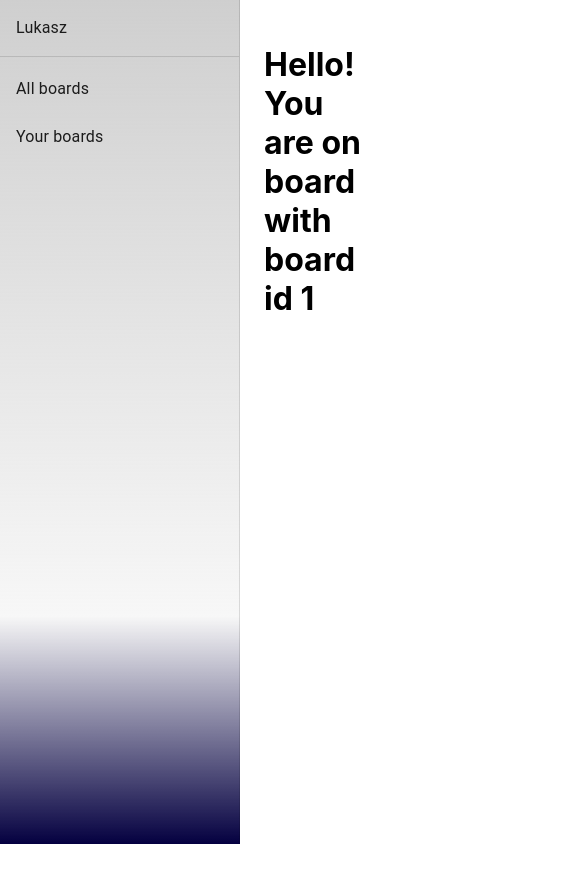
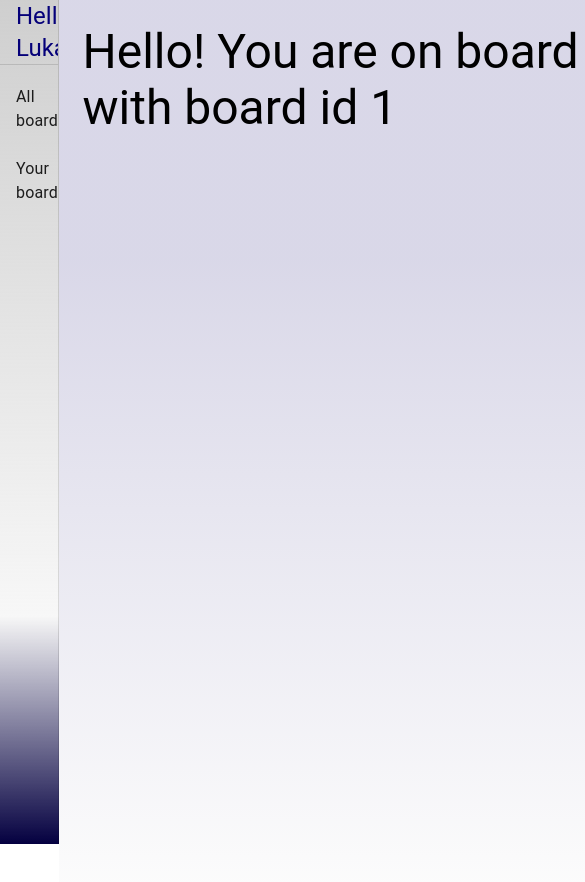
Before and after one commit to Kameal22/trello-inspired-app, a React (Create React App) app: page /boards/1 in a window 390 px wide. Shown: the top 882 px of the page, 585 px wide, since content can reach past the window. Before the commit the page ends 844 px from the top, so only its background shows below. Built offline with nearby package versions, Linux system fonts and the light colour scheme.

Commit message:
Added DialogForm for adding new boards, made sidebar responsive

```diff
--- /dev/null
+++ b/src/components/BoarFormDialog/BoardFormDialog.js
@@ -0,0 +1,54 @@
+import React from 'react';
+import {Box, Button, Dialog, DialogActions, DialogContent, DialogTitle, TextField} from "@mui/material";
+import useInputState from "../../hooks/useInputState";
+
+const BoardFormDialog = ({open, toggleDialog, addNewBoard}) => {
+    const [name, updateName, resetName] = useInputState("");
+    const [description, updateDescription, resetDescription] = useInputState("");
+
+    const closeDialog = () => {
+        resetName();
+        resetDescription();
+        toggleDialog();
+    }
+
+    //TODO: handle getting response if board was successfully added
+    const handleAddNewBoard = () => {
+        addNewBoard(name, description);
+        closeDialog();
+    }
+
+    return (
+        <Dialog open={open} onClose={closeDialog}>
+            <DialogTitle>
+                Add new board
+            </DialogTitle>
+            <DialogContent>
+                <Box component="form">
+                    <TextField id="title"
+                               label="Board name"
+                               value={name}
+                               onChange={updateName}
+                               variant="outlined"
+                               fullWidth
+                               autoComplete="off"
+                               margin="normal"
+                               autoFocus/>
+                    <TextField id="description"
+                               label="Description"
+                               value={description}
+                               onChange={updateDescription}
+                               multiline fullWidth
+                               autoComplete="off"
+                               margin="normal" rows={2}/>
+                </Box>
+            </DialogContent>
+            <DialogActions>
+                <Button variant="outlined" onClick={closeDialog}>Cancel</Button>
+                <Button variant="outlined" onClick={handleAddNewBoard}>Add</Button>
+            </DialogActions>
+        </Dialog>
+    );
+};
+
+export default BoardFormDialog;
--- a/src/components/Board/Board.js
+++ b/src/components/Board/Board.js
@@ -1,9 +1,19 @@
 import React from 'react';
+import {Box, List, ListItem, Typography} from "@mui/material";
 
 const Board = ({boardId}) => {
     return (
-        <div>
-            <h1>Hello! You are on board with board id {boardId}</h1>
+        <div style={{height: '100vh', margin: 0, padding: 0}}>
+            <Typography variant="h3">Hello! You are on board with board id {boardId}</Typography>
+            <Box>
+                <List style={{overflow: "auto"}}>
+                    <ListItem>
+                        <div style={{width: '500px', backgroundColor: "blue"}}>
+
+                        </div>
+                    </ListItem>
+                </List>
+            </Box>
         </div>
     );
 };
--- a/src/components/BoardList/BoardList.js
+++ b/src/components/BoardList/BoardList.js
@@ -3,19 +3,25 @@ import {Button, Card, Grid} from "@mui/material";
 import BoardIcon from "../BoardIcon/BoardIcon";
 import AddIcon from "@mui/icons-material/Add";
 import {mockedBoards} from "../../data/mockedBoards";
+import BoardFormDialog from "../BoarFormDialog/BoardFormDialog";
 
 const BoardList = ({numberOfBoards}) => {
     const [boards, setBoards] = useState(mockedBoards.slice(0, numberOfBoards));
+    const [open, setOpen] = useState(false);
 
     //TODO: change it to send post to database and open popup window
-    const handleNewBoard = () => {
+    const addNewBoard = (name, description) => {
         const newBoard = {
             boardId: boards[boards.length - 1].boardId + 1,
-            name: "Added mocked board",
-            description: "New description"
+            name: name,
+            description: description
         }
 
         setBoards([...boards, newBoard]);
+    }
+
+    const toggleDialog = () => {
+        setOpen(!open);
     }
 
     return (
@@ -31,11 +37,12 @@ const BoardList = ({numberOfBoards}) => {
                     justifyContent: 'center',
                     backgroundColor: 'rgba(217,217,252,0.44)'
                 }}>
-                    <Button style={{width: '100%'}} onClick={handleNewBoard}>
+                    <Button style={{width: '100%'}} onClick={toggleDialog}>
                         <AddIcon/>
                     </Button>
                 </Card>
             </Grid>
+            <BoardFormDialog open={open} toggleDialog={toggleDialog} addNewBoard={addNewBoard}/>
         </Grid>
     );
 };
--- a/src/components/Sidebar/Sidebar.css
+++ b/src/components/Sidebar/Sidebar.css
@@ -1,9 +1,4 @@
-.sidebar-gradient {
-    background: rgb(2, 0, 36);
-    background: linear-gradient(0deg, rgba(2, 0, 36, 1) 0%, rgba(233, 233, 233, 1) 49%, rgba(207, 207, 207, 1) 100%);
-}
-
-a.active-link {
+.active-link {
     color: #040040;
     text-decoration: underline;
     background-color: #efeded;
--- a/src/components/Sidebar/Sidebar.js
+++ b/src/components/Sidebar/Sidebar.js
@@ -1,10 +1,10 @@
 import React from 'react';
 import {Divider, Drawer, List, ListItem, ListItemText, Toolbar, Typography} from "@mui/material";
-import { makeStyles } from '@mui/styles';
+import {makeStyles} from '@mui/styles';
 import {NavLink} from "react-router-dom";
 import "./Sidebar.css"
 
-const drawerWidth = 240;
+const mockedUsername = "Lukasz";
 
 const useStyles = makeStyles({
     paper: {
@@ -17,11 +17,11 @@ const Sidebar = () => {
     return (
         <Drawer
             sx={{
-                width: drawerWidth,
+                width: '15%',
                 flexShrink: 0,
                 '& .MuiDrawer-paper': {
-                    width: drawerWidth,
                     boxSizing: 'border-box',
+                    width: '15%'
                 },
             }}
             variant="permanent"
@@ -29,7 +29,8 @@ const Sidebar = () => {
             classes={{paper: styles.paper}}
         >
             <Toolbar>
-                <Typography>Lukasz</Typography>
+                {/*TODO: add real username from jwt*/}
+                <Typography style={{color: "#050079"}} variant="h5">Hello {mockedUsername}!</Typography>
             </Toolbar>
             <Divider/>
             <List>
--- /dev/null
+++ b/src/hooks/useInputState.js
@@ -0,0 +1,15 @@
+import {useState} from "react";
+
+export default initialValue => {
+    const [value, setValue] = useState(initialValue);
+
+    const handleChange = e => {
+        setValue(e.target.value);
+    };
+
+    const reset = () => {
+        setValue("");
+    }
+
+    return [value, handleChange, reset];
+}
--- a/src/index.css
+++ b/src/index.css
@@ -1,10 +1,11 @@
-body {
+body, html {
   margin: 0;
   font-family: -apple-system, BlinkMacSystemFont, 'Segoe UI', 'Roboto', 'Oxygen',
     'Ubuntu', 'Cantarell', 'Fira Sans', 'Droid Sans', 'Helvetica Neue',
     sans-serif;
   -webkit-font-smoothing: antialiased;
   -moz-osx-font-smoothing: grayscale;
+  height: 100%;
 }
 
 code {
--- a/src/pages/MainPage.js
+++ b/src/pages/MainPage.js
@@ -11,10 +11,13 @@ const MainPage = () => {
         <div>
             <Box sx={{display: 'flex'}}>
                 <Sidebar/>
-                <Box
-                    component="main"
-                    sx={{flexGrow: 1, p: 3}}
-                >
+                {/*TODO: fix background height*/}
+                <Box component="main" sx={{
+                    flexGrow: 1,
+                    p: 3,
+                    background: 'linear-gradient(0deg, rgba(252,252,252,1) 0%, rgba(207,205,226,0.788953081232493) 71%)'
+                }}>
+                    {/*background: 'linear-gradient(45deg, rgba(4,0,64,1) 0%, rgba(233,233,233,0.3519782913165266) 27%, rgba(207,207,207,1) 100%)'*/}
                     <Route exact path={"/all-boards"} component={AllBoardsPage}/>
                     <Route exact path={"/:userId/boards"}
                            render={routeParams => <YourBoardsPage {...routeParams}/>}/>
```
